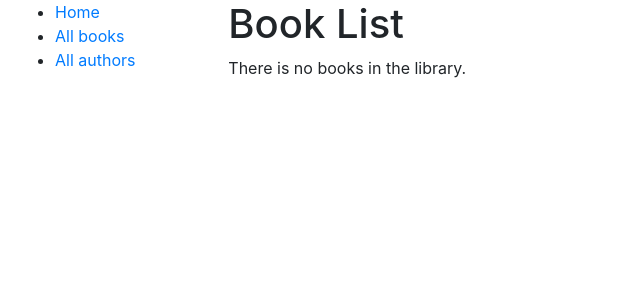
After one commit to alkotras42/LocalLibrary, a Django app: page /catalog/books/ in a window 1280 px wide. The commit adds this page. Shown: the top 300 px of the page, without its empty margins (0-640 px from the left). Run offline with Django 3.2, Linux system fonts and the light colour scheme; data that the repository does not hold is empty; some libraries are stand-ins or nearby versions.

Commit message:
add books page

```diff
--- a/catalog/models.py
+++ b/catalog/models.py
@@ -108,3 +108,6 @@ class Author(models.Model):
         String for representing the Model object.
         """
         return '%s, %s' % (self.last_name, self.first_name)
+
+    class Meta:
+        ordering = ['last_name']
--- a/catalog/templates/base.html
+++ b/catalog/templates/base.html
@@ -5,7 +5,7 @@
     {% block title %} <title>Local Library</title> {% endblock %}
     <meta charset="UTF-8">
     <meta name='viewport' content='width=device-width, initial-scale=1'>
-    <link rel="stylesheet" href="https://maxcdn.bootstrapcdn.com/bootstrap/3.3.7/css/bootstrap.min.css">
+    <link rel="stylesheet" href="https://stackpath.bootstrapcdn.com/bootstrap/4.5.0/css/bootstrap.min.css" integrity="sha384-9aIt2nRpC12Uk9gS9baDl411NQApFmC26EwAOH8WgZl5MYYxFfc+NcPb1dKGj7Sk" crossorigin="anonymous">
     <script src="https://ajax.googleapis.com/ajax/libs/jquery/1.12.4/jquery.min.js"></script>
     <script src="https://maxcdn.bootstrapcdn.com/bootstrap/3.3.7/js/bootstrap.min.js"></script>
 
@@ -20,8 +20,8 @@
                 {% block sidebar %}
                 <ul>
                     <li><a href="{% url 'index' %}">Home</a></li>
-                    <li><a href=""></a>All books</li>
-                    <li><a href=""></a>All authors</li>
+                    <li><a href="{% url 'books' %}">All books</a></li>
+                    <li><a href="">All authors</a></li>
                 </ul>
                 {% endblock  %}
             </div>
--- /dev/null
+++ b/catalog/templates/catalog/book_list.html
@@ -0,0 +1,23 @@
+{% extends 'base.html' %}
+
+{% block content %}
+
+<h1>Book List</h1>
+
+{% if book_list %}
+
+<ul>
+    {% for book in book_list %}
+    <li>
+        <a href="{{book.get_absolute_url}}">{{book.title}}</a> {{book.author}}
+    </li>
+    {% endfor %}
+</ul>
+
+{% else %}
+
+<p>There is no books in the library.</p>
+
+{% endif %}
+
+{% endblock content %}
--- a/catalog/templates/index.html
+++ b/catalog/templates/index.html
@@ -1,4 +1,7 @@
 {% extends 'base.html' %}
+
+{% block title %} <title>Home Page</title> {% endblock title %}
+
 {% block content %}
 
 <h1>Local Library Home</h1>
--- a/catalog/urls.py
+++ b/catalog/urls.py
@@ -1,8 +1,10 @@
 from django.urls import path
-from django.contrib import admin
 from . import views
+from django.conf.urls import url
 
 
 urlpatterns = [
     path('', views.index, name='index'),
+    url(r'^books/$', views.BookListView.as_view(), name='books'),
+    url(r'^book/(?P<pk>\d+)$', views.BookDetailView.as_view(), name='book-detail'),
 ]
--- a/catalog/views.py
+++ b/catalog/views.py
@@ -1,15 +1,22 @@
 from django.shortcuts import render
 from .models import BookInstance, Book, Author, BookInstance, Genre
+from django.views import generic
 
 def index(request):
-    num_books = Book.objects.all().count()
+    num_books = Book.objects.exclude(title="").count()
     num_instance = BookInstance.objects.all().count()
 
     num_instances_available = BookInstance.objects.filter(status__exact='a').count()
-    num_authors = Author.objects.count()
+    num_authors = Author.objects.exclude(first_name="").count()
 
     return render(
         request,
         "index.html",
         context={'num_books': num_books, 'num_instance': num_instance, 'num_instances_available': num_instances_available, 'num_authors': num_authors}
     )
+
+class BookListView(generic.ListView):
+    model = Book
+
+class BookDetailView(generic.DetailView):
+    model = Book
```
Also changed, not shown: catalog/templates/catalog/book_detail.html (added, +27 -0 lines).
